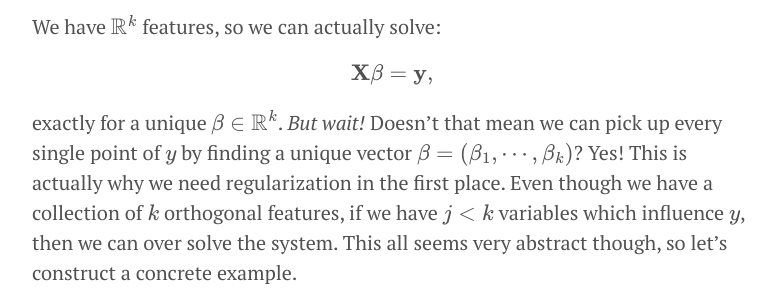
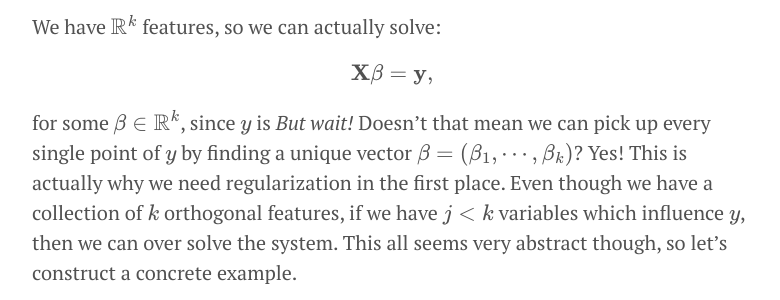
Before and after one commit to doriang102/doriang102.github.io, a Jekyll site: the page built from _posts/2017-10-13-model-selection,-regularization,-and-evaluation.md, in a window 1280 px wide and 900 px high, scrolled down 685 px. Shown: the part 154-454 px from the top of the window, without its empty margins (248-1028 px from the left). Built offline with Jekyll 4.4.1, drawn with Linux system fonts in a browser that asks for light colours; our own code applies the rules of GitHub Pages for plain Markdown files; formulas are drawn with MathJax 3.

Commit message:
Update 2017-10-13-model-selection,-regularization,-and-evaluation.md

```diff
--- a/_posts/2017-10-13-model-selection,-regularization,-and-evaluation.md
+++ b/_posts/2017-10-13-model-selection,-regularization,-and-evaluation.md
@@ -20,7 +20,7 @@ We have $$\mathbb{R}^k$$ features, so we can actually solve:
 
 $$ \mathbf{X} \beta =  \mathbf{y}, $$
 
-exactly for a unique $$\beta \in \mathbb{R}^k$$. *But wait!* Doesn't that mean we can pick up every single point of $$y$$ by finding a unique vector $$\beta = (\beta_1,\cdots,\beta_k)$$? Yes! This is actually why we need regularization in the first place. Even though we have a collection of $$k$$ orthogonal features, if we have $$j < k$$ variables which influence $$y$$, then we can over solve the system. This all seems very abstract though, so let's construct a concrete example.
+for some $$\beta \in \mathbb{R}^k$$, since $$y$$ is *But wait!* Doesn't that mean we can pick up every single point of $$y$$ by finding a unique vector $$\beta = (\beta_1,\cdots,\beta_k)$$? Yes! This is actually why we need regularization in the first place. Even though we have a collection of $$k$$ orthogonal features, if we have $$j < k$$ variables which influence $$y$$, then we can over solve the system. This all seems very abstract though, so let's construct a concrete example.
 
 We are going to construct an orthogonal matrix of dimension $$50$$ when $$y$$ depends on only one variable:
 
```
